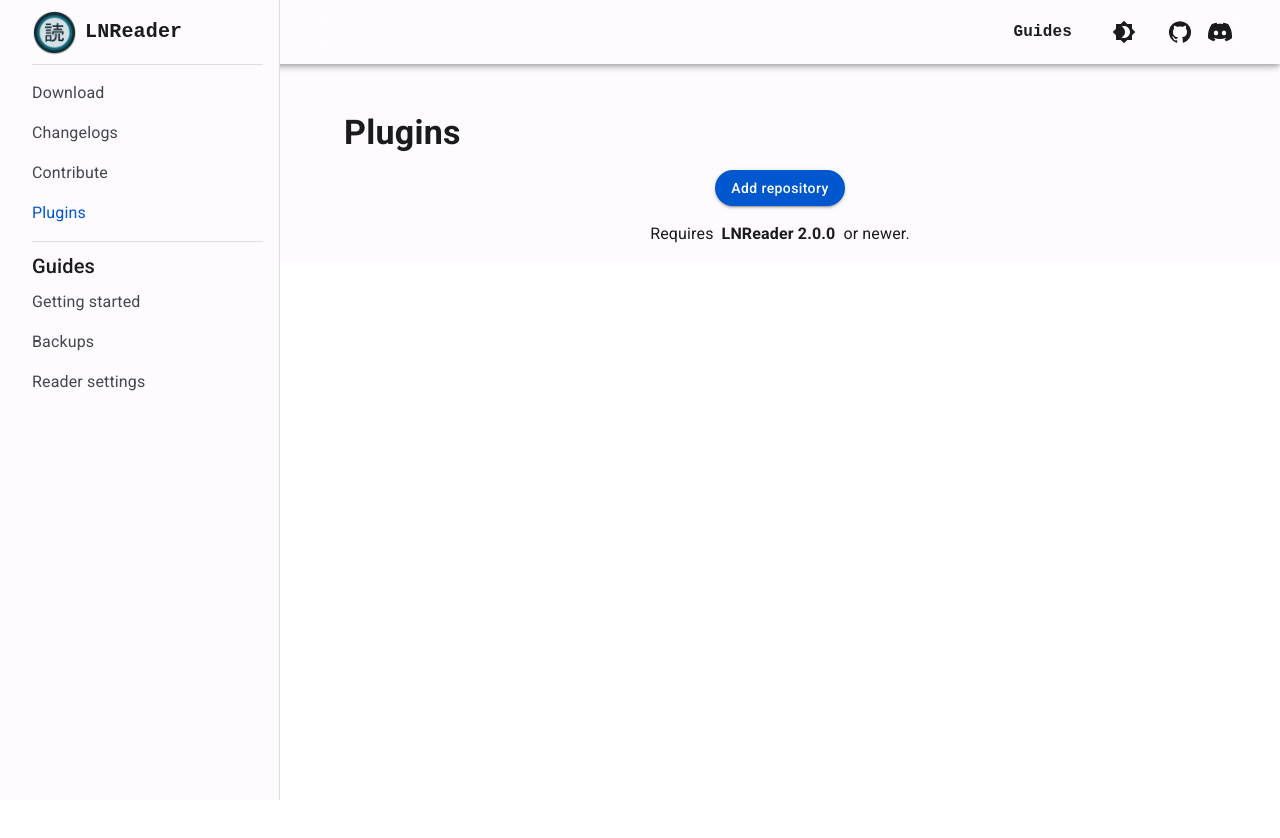
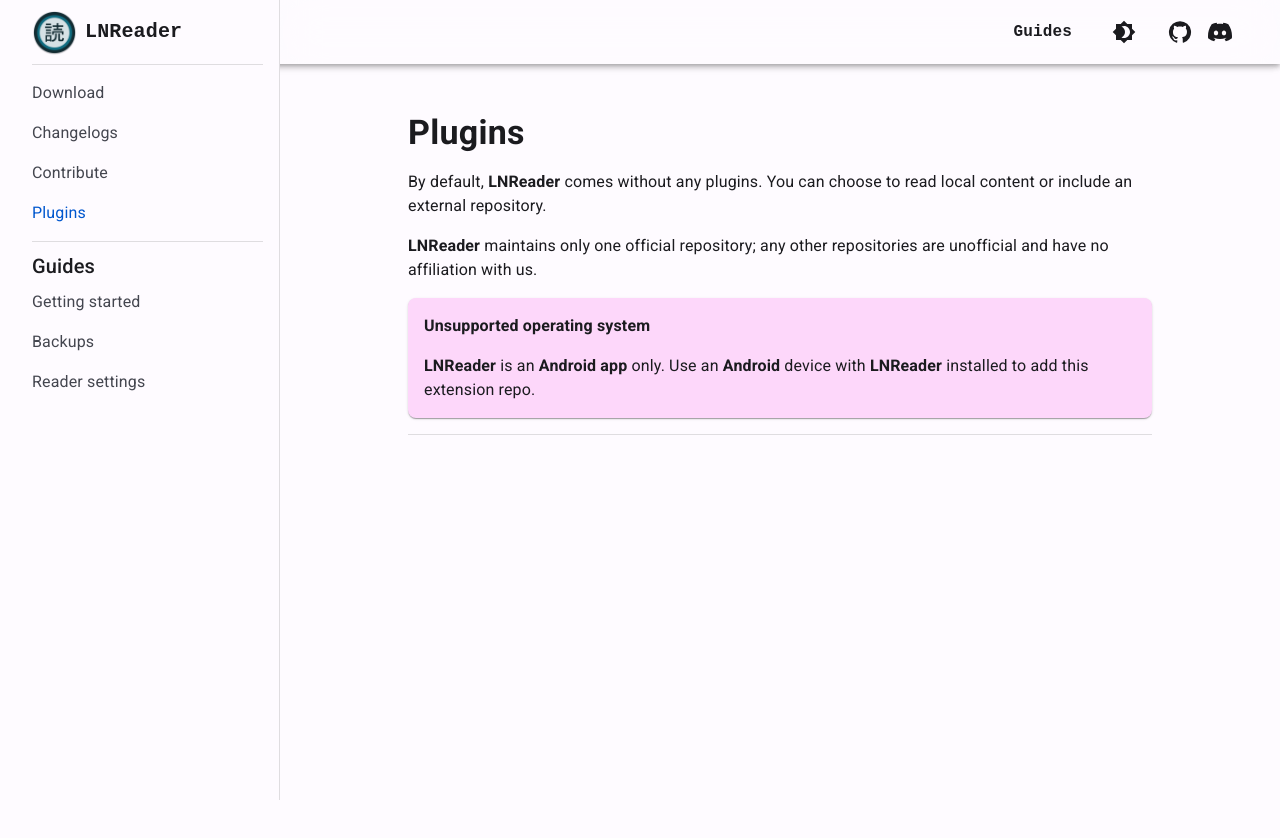
Before and after one commit to LNReader/LNReader.github.io, a React (Vite) app: page /plugins in a window 1280 px wide. Shown: the top 838 px of the page. Before the commit the page ends 800 px from the top, so only its background shows below. Built offline with nearby package versions, Linux system fonts and the light colour scheme.

Commit message:
add os checking

```diff
--- a/src/components/Layout/index.tsx
+++ b/src/components/Layout/index.tsx
@@ -1,12 +1,18 @@
 import AppBar from "@components/AppBar";
 import SideBar from "@components/SideBar";
 import { useTheme } from "@hooks/useTheme";
-import { Box } from "@mui/material";
+import { Box, SxProps } from "@mui/material";
 import { ReactNode, useEffect } from "react";
 import { useLocation } from "react-router-dom";
 import routes from "../../../routes.json";
 
-export default function Layout({ children }: { children: ReactNode }) {
+export default function Layout({
+  children,
+  sx,
+}: {
+  sx?: SxProps;
+  children: ReactNode;
+}) {
   const location = useLocation();
   const theme = useTheme();
   useEffect(() => {
@@ -28,6 +34,7 @@ export default function Layout({ children }: { children: ReactNode }) {
           width: "100%",
           pt: { xs: 12, sm: 14 },
           display: "flex",
+          ...sx,
         }}
       >
         {location.pathname === "/" ? null : <SideBar />}
--- a/src/routes/plugins/index.tsx
+++ b/src/routes/plugins/index.tsx
@@ -1,25 +1,43 @@
 import Layout from "@components/Layout";
 import { useTheme } from "@hooks/useTheme";
-import { Box, Button, Typography } from "@mui/material";
+import { Box, Button, Card, Divider, Typography } from "@mui/material";
 
 const lnreaderPluginsRepo =
   "https://raw.githubusercontent.com/LNReader/lnreader-plugins/plugins/v3.0.0/.dist/plugins.min.json";
 
 export default function Plugins() {
   const theme = useTheme();
+  const isAndroid = /android/i.test(navigator.userAgent);
+
   return (
     <Layout>
-      <Box sx={{ textAlign: "left", px: { xs: 2, sm: 8 } }}>
+      <Box
+        sx={{
+          textAlign: "left",
+          px: { xs: 2, sm: 4, md: 16 },
+          maxWidth: 800,
+          height: "100vh",
+        }}
+      >
         <Typography variant="h4" sx={{ fontWeight: "600" }}>
           Plugins
         </Typography>
+        <Typography sx={{ mt: 2 }}>
+          By default, <b>LNReader</b> comes without any plugins. You can choose
+          to read local content or include an external repository.
+        </Typography>
+        <Typography sx={{ mt: 2 }}>
+          <b>LNReader</b> maintains only one official repository; any other
+          repositories are unofficial and have no affiliation with us.
+        </Typography>
+        {isAndroid ? (
           <Box sx={{ my: 2, textAlign: "center" }}>
             <Button
               variant="contained"
               sx={{
                 borderRadius: 12,
-              background: theme.primary,
-              color: theme.onPrimary,
+                background: theme.primaryContainer,
+                color: theme.onPrimaryContainer,
                 textTransform: "none",
               }}
               href={
@@ -29,15 +47,30 @@ export default function Plugins() {
             >
               Add repository
             </Button>
-          <Box sx={{ display: "flex", justifyContent: "center", mt: 2 }}>
-            <Typography>Requires </Typography>
-            <Typography sx={{ fontWeight: "600", mx: 1 }}>
-              {" "}
-              LNReader 2.0.0
+            <Typography sx={{ mt: 2 }}>
+              Requires <b>LNReader 2.0.0</b> or newer.
             </Typography>
-            <Typography>or newer.</Typography>
           </Box>
-        </Box>
+        ) : (
+          <Card
+            sx={{
+              bgcolor: theme.tertiaryContainer,
+              my: 2,
+              p: 2,
+              borderRadius: 2,
+            }}
+          >
+            <Typography sx={{ mb: 2, fontWeight: "600" }}>
+              Unsupported operating system
+            </Typography>
+            <Typography sx={{ fontSize: 16 }}>
+              <b>LNReader</b> is an <b>Android app</b> only. Use an{" "}
+              <b>Android</b> device with <b>LNReader</b> installed to add this
+              extension repo.
+            </Typography>
+          </Card>
+        )}
+        <Divider />
       </Box>
     </Layout>
   );
```
Lines whose indentation alone changed are shown as unchanged.
